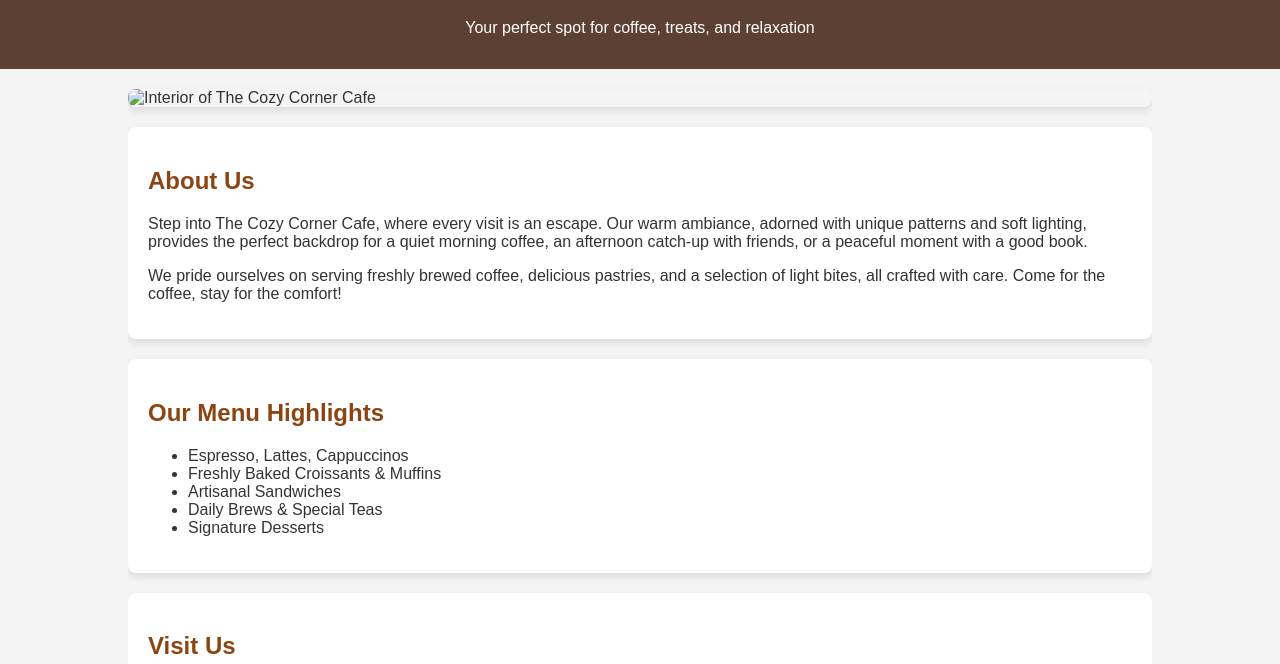
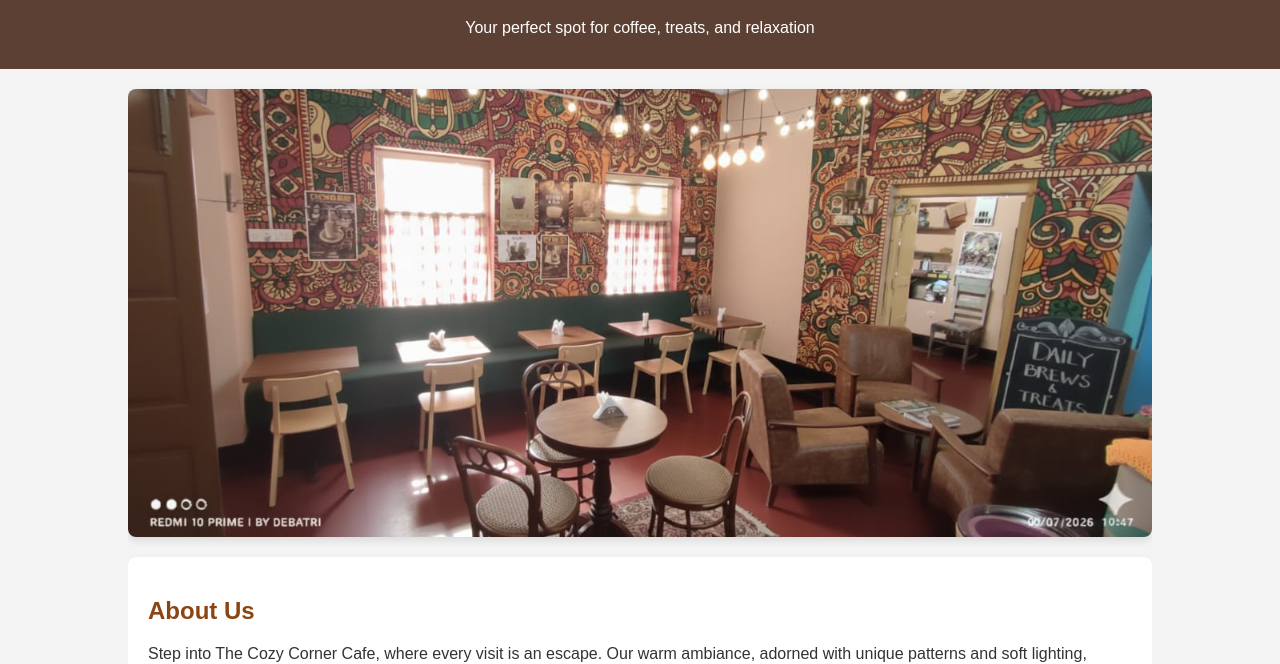
Before and after one commit to hithisisdebatri/improved-goggles, a plain HTML site: page nook.html in a window 1280 px wide. Shown: the part 77-741 px from the top of the page. Drawn offline with Linux system fonts and the light colour scheme.

Commit message:
Update nook.html

```diff
--- a/nook.html
+++ b/nook.html
@@ -65,7 +65,7 @@
 
     <div class="container">
         <div class="hero-image">
-            <img src="CafeTheme
+            <img src="CafeTheme.jpg
 " alt="Interior of The Cozy Corner Cafe">
         </div>
 
```
